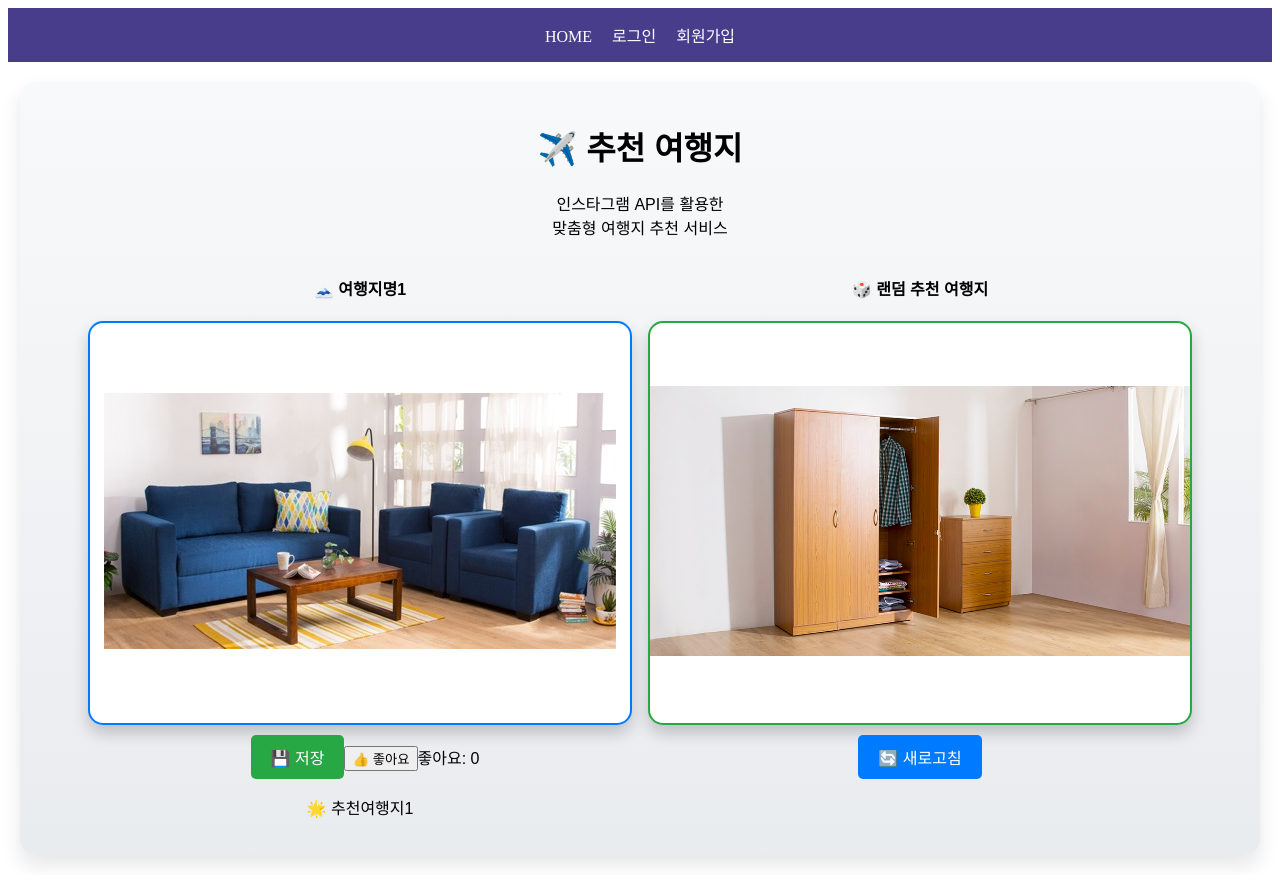
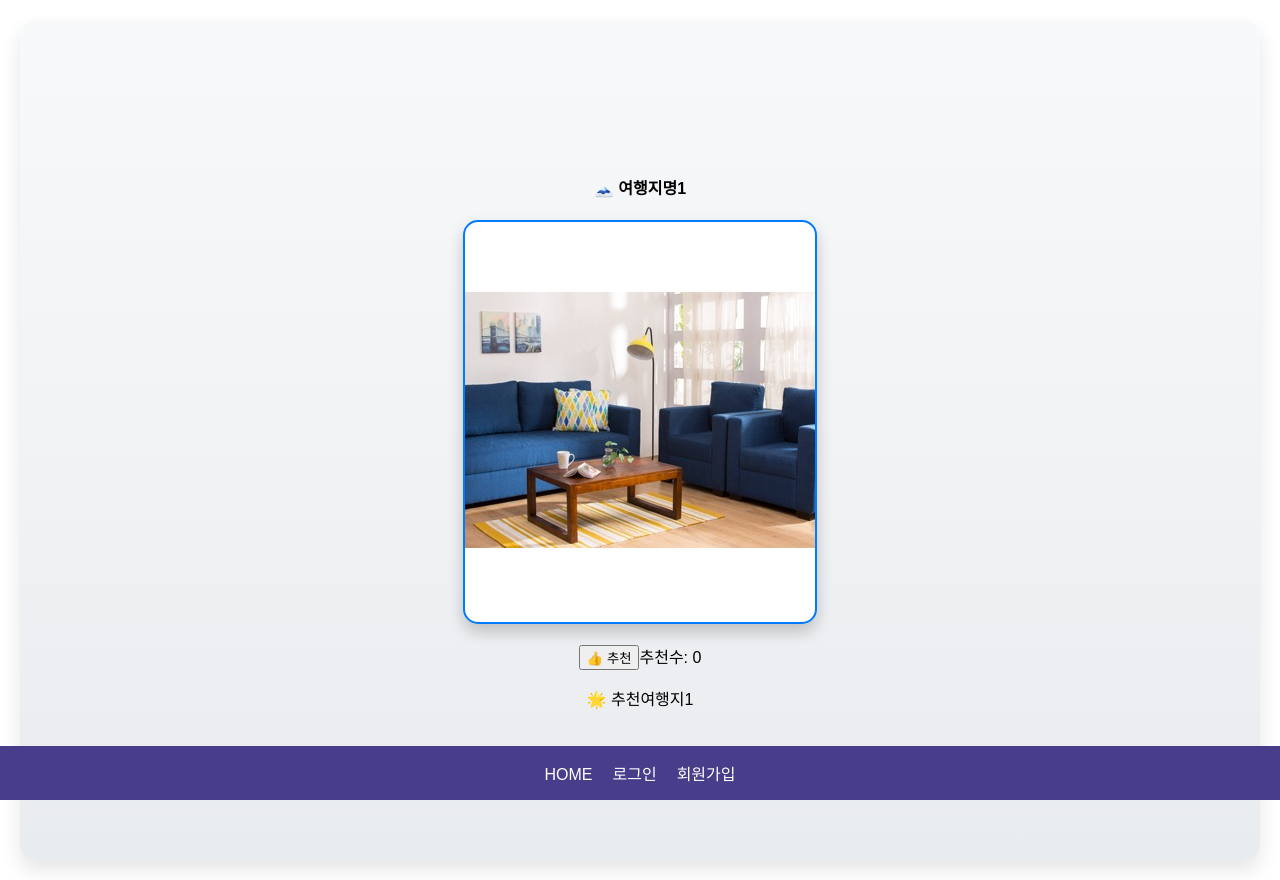
Before and after one commit to dhgustjr/vuefront, a Vue app: page /home in a window 1280 px wide. Built offline with nearby package versions, Linux system fonts and the light colour scheme.

Commit message:
Update Home.vue

```diff
--- a/src/views/Home.vue
+++ b/src/views/Home.vue
@@ -1,15 +1,11 @@
 <template>
   <div class="home-container">
-    <div class="home-header">
-      <h1>✈️ 추천 여행지</h1>
-      <p>인스타그램 API를 활용한<br /> 맞춤형 여행지 추천 서비스</p>
-    </div>
+    <div class="home-grid" v-if="images.length > 0">
+      <div class="home-item-wrapper">
+        <!-- 여행지명 -->
+        <h4 class="destination-name">{{ products[currentIndex] }}</h4>
 
-    <!-- 수평 정렬을 위한 그리드 -->
-    <div class="home-grid">
-      <!-- 스와이프 여행지 추천 -->
-      <div class="home-item-wrapper">
-        <h4 class="destination-name">{{ products[currentIndex] }}</h4>
+        <!-- 이미지 영역 -->
         <div
           class="home-item"
           @mousedown="onMouseDown"
@@ -26,31 +22,24 @@
             />
           </div>
         </div>
+
+        <!-- 추천 버튼 및 추천 수 -->
         <div class="action-container">
-          <button @click="saveDestination" class="save-button">💾 저장</button>
-          <button @click.stop.prevent="report[currentIndex]++" class="recommend-button">👍 좋아요</button>
-          <span class="recommend-count">좋아요: {{ report[currentIndex] }}</span>
+          <button @click.stop.prevent="report[currentIndex]++" class="recommend-button">👍 추천</button>
+          <span class="recommend-count">추천수: {{ report[currentIndex] }}</span>
         </div>
+
+        <!-- 추천 여행지 설명 -->
         <p class="destination-description">{{ prices[currentIndex] }}</p>
       </div>
+    </div>
+    <p v-else>이미지를 불러오는 중입니다...</p>
 
-      <!-- 랜덤 여행지 추천 -->
-      <div class="random-item-wrapper">
-        <h4 class="destination-name">🎲 랜덤 추천 여행지</h4>
-        <div class="random-item">
-          <div class="image-wrapper">
-            <img
-              v-if="randomImage"
-              :src="randomImage"
-              alt="랜덤 여행지 이미지"
-              class="room-img"
-            />
-          </div>
-        </div>
-        <div class="action-container">
-          <button @click="getRandomImage" class="reload-button">🔄 새로고침</button>
-        </div>
-      </div>
+    <!-- 메뉴 -->
+    <div class="menu">
+      <router-link to="/">HOME</router-link>
+      <router-link to="/login">로그인</router-link>
+      <router-link to="/signup">회원가입</router-link>
     </div>
   </div>
 </template>
@@ -60,14 +49,13 @@ export default {
   name: "HomePage",
   data() {
     return {
-      products: [], // 여행지명 배열
-      prices: [], // 추천 여행지 배열
-      images: [], // 이미지 배열
-      report: [], // 추천수 배열
-      currentIndex: 0, // 현재 표시 중인 이미지의 인덱스
-      randomImage: null, // 랜덤 추천 이미지
-      startX: 0, // 마우스 시작 위치
-      isDragging: false, // 드래그 상태
+      products: [],
+      prices: [],
+      images: [],
+      report: [],
+      currentIndex: 0,
+      startX: 0,
+      isDragging: false,
     };
   },
   async created() {
@@ -79,7 +67,6 @@ export default {
         this.prices.push(`🌟 추천여행지${i + 1}`);
         this.report.push(0);
       }
-      this.getRandomImage();
     } catch (error) {
       console.error("이미지를 로드하는 중 오류 발생:", error);
     }
@@ -115,24 +102,14 @@ export default {
       this.currentIndex = (this.currentIndex + 1) % this.images.length;
     },
     prevSlide() {
-      this.currentIndex =
-        (this.currentIndex - 1 + this.images.length) % this.images.length;
-    },
-    getRandomImage() {
-      if (this.images.length > 0) {
-        const randomIndex = Math.floor(Math.random() * this.images.length);
-        this.randomImage = this.images[randomIndex];
-      }
-    },
-    saveDestination() {
-      alert(`${this.products[this.currentIndex]}이(가) 저장되었습니다!`);
+      this.currentIndex = (this.currentIndex - 1 + this.images.length) % this.images.length;
     },
   },
 };
 </script>
 
 <style>
-/* 전체 컨테이너 */
+/* 기존 CSS 유지 */
 .home-container {
   font-family: "Arial", sans-serif;
   display: flex;
@@ -146,99 +123,48 @@ export default {
   background: linear-gradient(to bottom, #f8f9fa, #e9ecef);
   border-radius: 15px;
   box-shadow: 0 10px 20px rgba(0, 0, 0, 0.1);
+  position: relative;
+  min-height: 100vh;
 }
 
-/* 수평 배치를 위한 그리드 */
-.home-grid {
-  display: flex;
-  gap: 20px;
-  justify-content: center;
-  align-items: flex-start;
-  width: 100%;
-  max-width: 1200px;
-}
-
-/* 공통 이미지 스타일 */
-.image-wrapper img {
-  width: 100%;
-  height: 100%;
-  object-fit: cover;
-}
-
-/* 스와이프 섹션 */
-.home-item-wrapper {
-  display: flex;
-  flex-direction: column;
-  align-items: center;
-  width: 45%;
-}
-
+/* 이미지 영역 */
 .home-item {
   display: flex;
   align-items: center;
   justify-content: center;
-  width: 100%;
+  position: relative;
+  width: 350px;
   height: 400px;
   border: 2px solid #007bff;
   border-radius: 15px;
   overflow: hidden;
   box-shadow: 0 8px 16px rgba(0, 0, 0, 0.2);
+  margin: 20px 0;
   background: white;
+  cursor: grab;
 }
 
-.recommend-button {
-  margin-top: 10px;
+.home-item:active {
+  cursor: grabbing;
 }
 
-.save-button {
-  margin-top: 10px;
-  background-color: #28a745;
-  color: white;
-  border: none;
-  border-radius: 5px;
-  padding: 10px 20px;
-  cursor: pointer;
-  font-size: 1rem;
-  margin-left: 10px;
+/* 하단 메뉴 */
+.menu {
+  background: darkslateblue;
+  padding: 15px;
+  text-align: center;
+  width: 100%;
+  position: fixed;
+  bottom: 0;
 }
 
-.save-button:hover {
-  background-color: #218838;
+.menu a {
+  color: white;
+  margin: 0 10px;
+  text-decoration: none;
 }
 
-/* 랜덤 추천 섹션 */
-.random-item-wrapper {
-  display: flex;
-  flex-direction: column;
-  align-items: center;
-  width: 45%;
-}
-
-.random-item {
-  display: flex;
-  align-items: center;
-  justify-content: center;
-  width: 100%;
-  height: 400px;
-  border: 2px solid #28a745;
-  border-radius: 15px;
-  overflow: hidden;
-  box-shadow: 0 8px 16px rgba(0, 0, 0, 0.2);
-  background: white;
-}
-
-.reload-button {
-  margin-top: 10px;
-  background-color: #007bff;
-  color: white;
-  border: none;
-  border-radius: 5px;
-  padding: 10px 20px;
-  cursor: pointer;
-  font-size: 1rem;
-}
-
-.reload-button:hover {
-  background-color: #0056b3;
+.menu a:hover {
+  text-decoration: underline;
 }
 </style>
```
